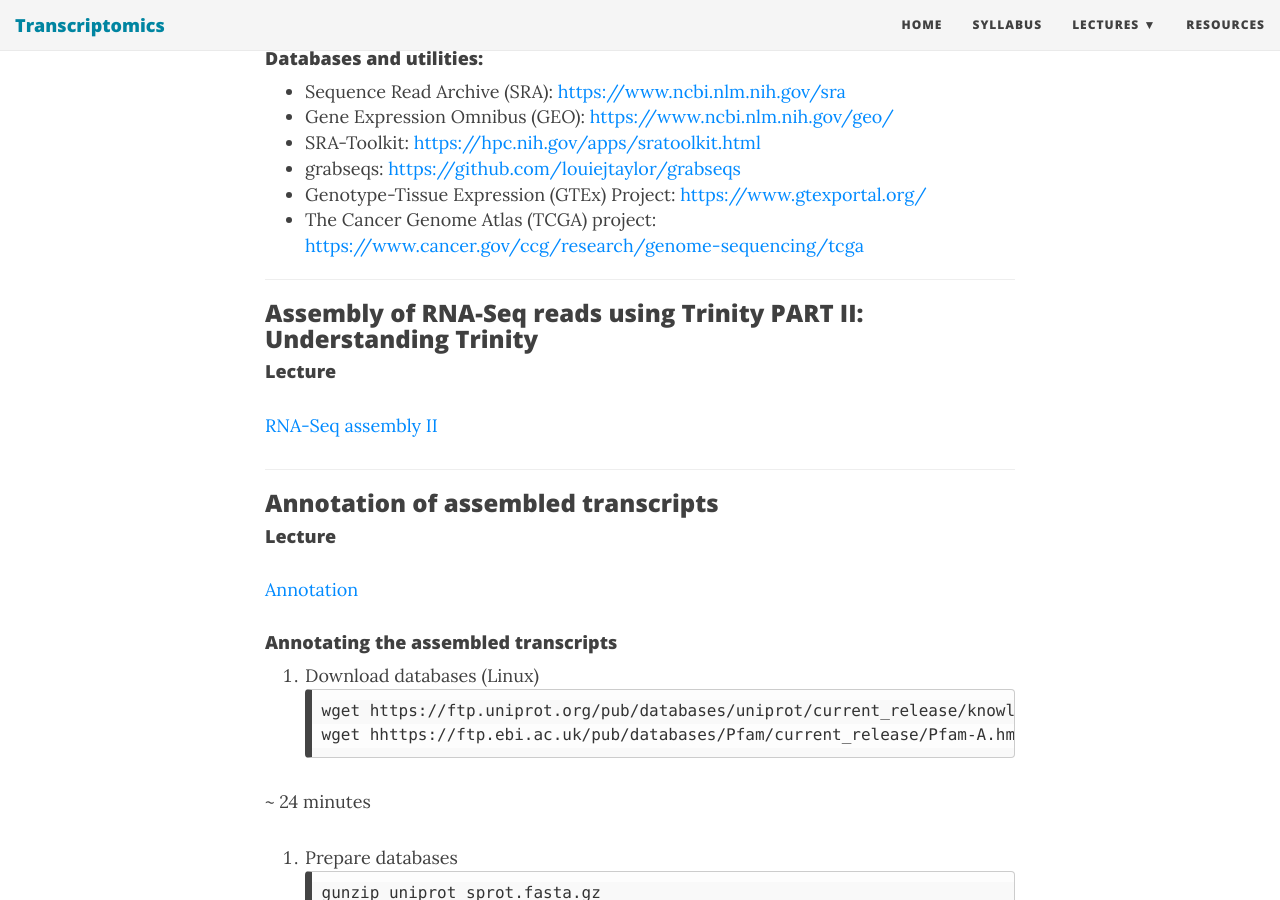
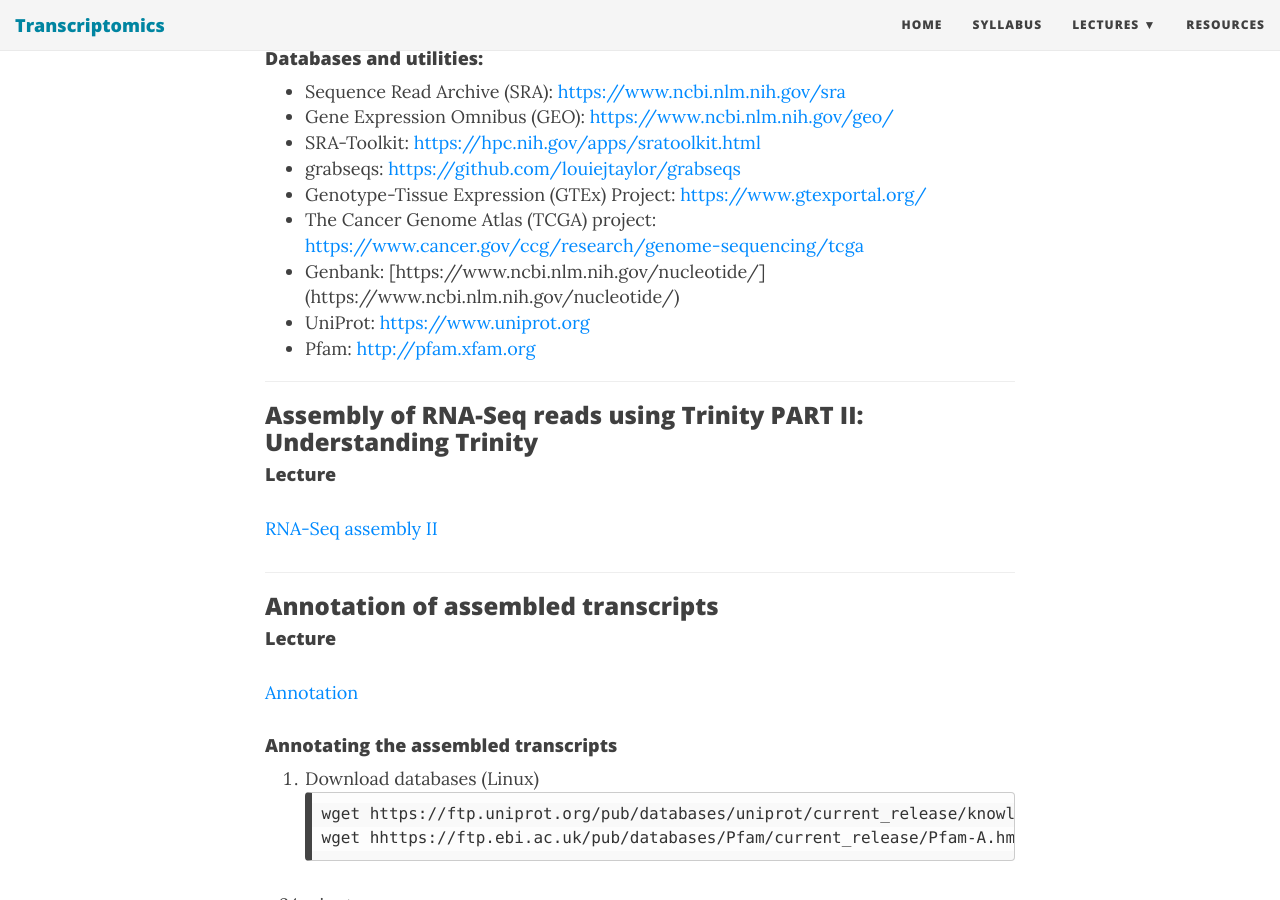
Before and after one commit to tttorres/transcriptomics, a Jekyll site: the page built from _posts/2025-01-27-Day03.md, in a window 1280 px wide and 900 px high, scrolled down 1642 px. Built offline with Jekyll 4.4.1, drawn with Linux system fonts in a browser that asks for light colours; nearby versions of some CDN libraries; some of the changed lines change nothing that is shown.

Commit message:
Update 2025-01-27-Day03.md

```diff
--- a/_posts/2025-01-27-Day03.md
+++ b/_posts/2025-01-27-Day03.md
@@ -75,6 +75,9 @@ Trinity --seqType fq \
 - grabseqs: [https://github.com/louiejtaylor/grabseqs](https://github.com/louiejtaylor/grabseqs)
 - Genotype-Tissue Expression (GTEx) Project: [https://www.gtexportal.org/](https://www.gtexportal.org/)
 - The Cancer Genome Atlas (TCGA) project: [https://www.cancer.gov/ccg/research/genome-sequencing/tcga](https://www.cancer.gov/ccg/research/genome-sequencing/tcga)
+- Genbank: [https://www.ncbi.nlm.nih.gov/nucleotide/] (https://www.ncbi.nlm.nih.gov/nucleotide/)
+- UniProt: [https://www.uniprot.org](https://www.uniprot.org)
+- Pfam: [http://pfam.xfam.org](http://pfam.xfam.org)
 
 
 ---
```
